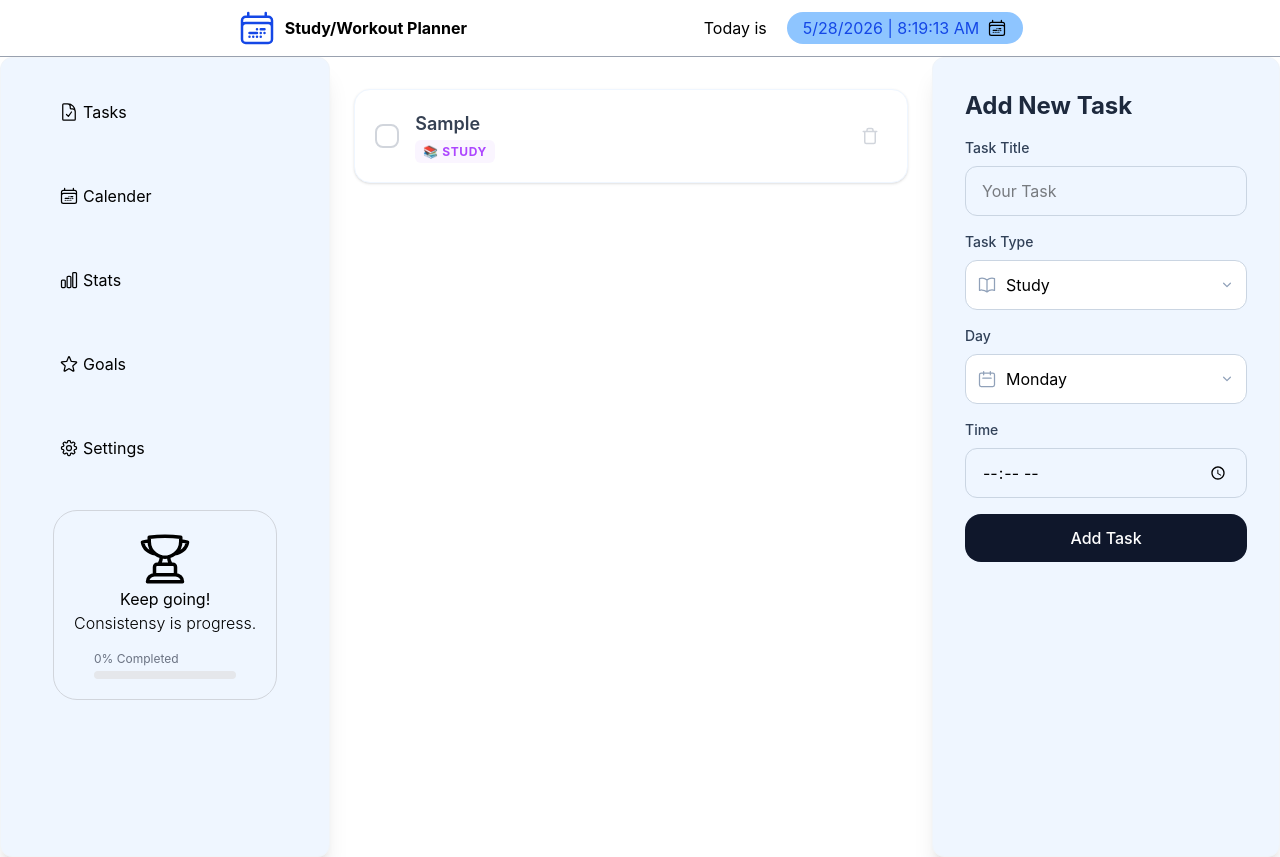
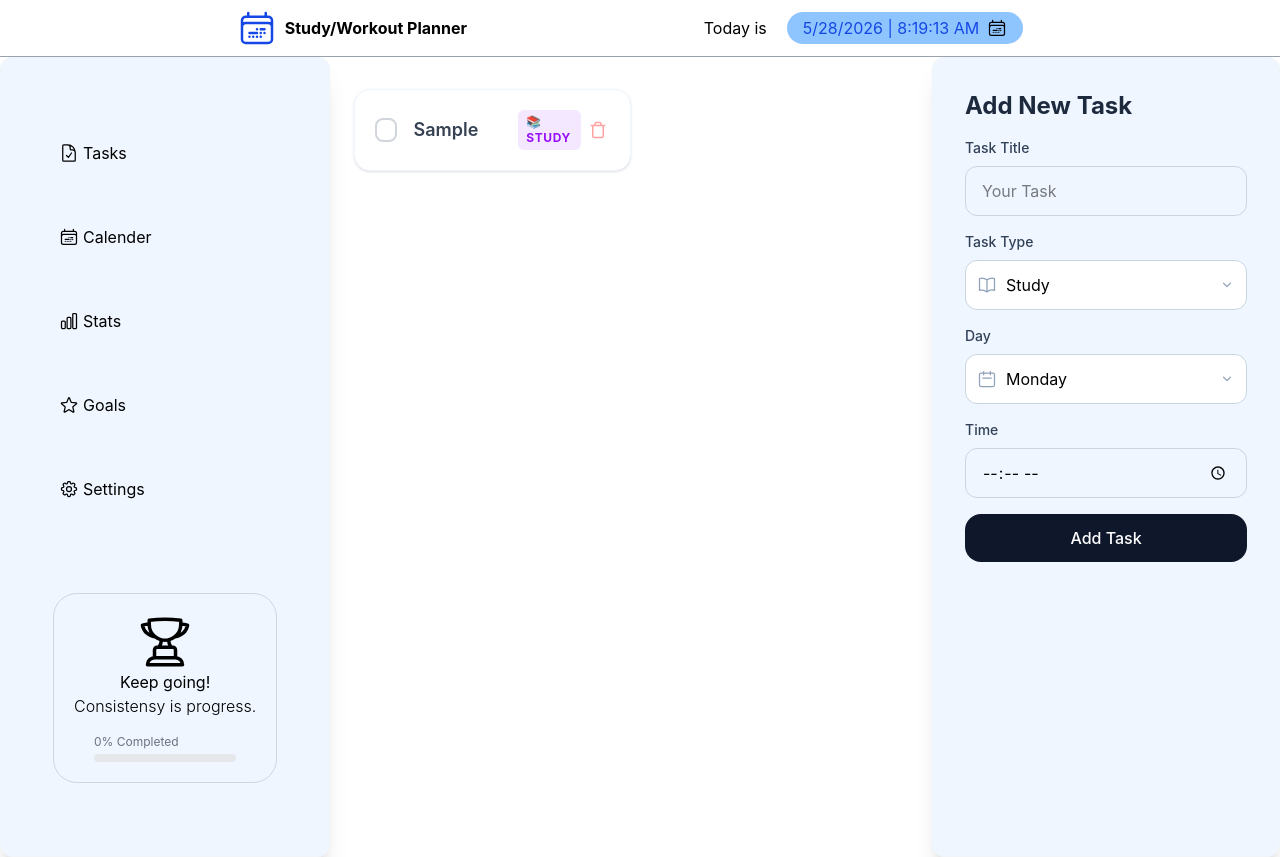
Before and after one commit to zahra-alvandi/habitflow, a React (Vite) app in the folder habitflow/: page / in a window 1280 px wide. Both pictures are taken after typing "Sample", "10:30" into the empty fields and a click on the button "Add Task". Built offline with nearby package versions, Linux system fonts and the light colour scheme.

Commit message:
cahnged traash and task type bg

```diff
--- a/habitflow/src/Components/Sidebar.jsx
+++ b/habitflow/src/Components/Sidebar.jsx
@@ -4,16 +4,14 @@ export default function Sidebar({tasks }) {
   console.log("Sidebar tasks:", tasks);
 
   const total = tasks.length;
-  // ۱. اصلاح غلط املایی compeleted -> completed
   const done = tasks.filter((t) => t.completed).length;
 
-  // ۲. اصلاح فرمول ریاضی از ضرب به تقسیم
   const percent = total === 0 ? 0 : Math.round((done / total) * 100);
 
   console.log({ total, done, percent });
 
   return (
-    <div className="max-w-md mx-auto h-screen p-8 bg-blue-50 rounded-xl shadow-xl border border-slate-100">
+    <div className="max-w-md mx-auto h-screen p-8 bg-blue-50 rounded-xl shadow-xl border border-slate-100 flex flex-col justify-evenly">
       {/* icons */}
       <svg className="hidden">
         <symbol
--- a/habitflow/src/Components/TaskFrom.jsx
+++ b/habitflow/src/Components/TaskFrom.jsx
@@ -71,7 +71,7 @@ export default function TaskForm({ onAdd }) {
   };
 
   return (
-    <div className="max-w-md mx-auto h-full p-8 bg-blue-50 rounded-xl shadow-xl border border-slate-100">
+    <div className="max-w-md mx-auto h-full p-8 bg-blue-50 rounded-xl shadow-xl border border-slate-100 ">
       {/* svg symbols */}
       <svg className="hidden">
         <symbol
--- a/habitflow/src/Components/TaskItem.jsx
+++ b/habitflow/src/Components/TaskItem.jsx
@@ -4,7 +4,7 @@ export default function TaskItem({ task, onToggle, onDelete }) {
   return (
     <div
       className={`group flex items-center justify-between p-5 mb-3 rounded-2xl border transition-all duration-300
-      ${task.completed ? "bg-gray-50 border-gray-100 opacity-60" : "bg-white border-blue-50 shadow-sm hover:shadow-md hover:border-blue-200"}`}
+      ${task.completed ? "bg-gray-50 border-gray-100 opacity-60" : "bg-white border-blue-50 shadow-sm hover:shadow-md hover:border-blue-200 w-[50%]"}`}
     >
       <div className="flex items-center gap-4">
         {/* Custom Checkbox */}
@@ -30,7 +30,7 @@ export default function TaskItem({ task, onToggle, onDelete }) {
           )}
         </div>
 
-        <div>
+        <div className="flex items-center gap-10">
           <h3
             className={`font-semibold text-lg ${task.completed ? "line-through text-gray-400" : "text-gray-700"}`}
           >
@@ -38,7 +38,7 @@ export default function TaskItem({ task, onToggle, onDelete }) {
           </h3>
           <span
             className={`text-xs px-2 py-1 rounded-md font-bold uppercase tracking-wider
-            ${task.type === "study" ? "bg-purple-50 text-purple-500" : "bg-orange-50 text-orange-500"}`}
+            ${task.type === "study" ? "bg-purple-100 text-purple-600" : "bg-orange-50 text-orange-500"}`}
           >
             {task.type === "study" ? "📚 Study" : "💪 Workout"}
           </span>
@@ -47,7 +47,7 @@ export default function TaskItem({ task, onToggle, onDelete }) {
 
       <button
         onClick={() => onDelete(task.id)}
-        className="p-2 text-gray-300 hover:text-red-500 hover:bg-red-50 rounded-xl transition-all"
+        className="p-2 text-red-300 hover:text-red-500 hover:bg-red-50 rounded-xl transition-all"
       >
         <IconTrash />
       </button>
```
